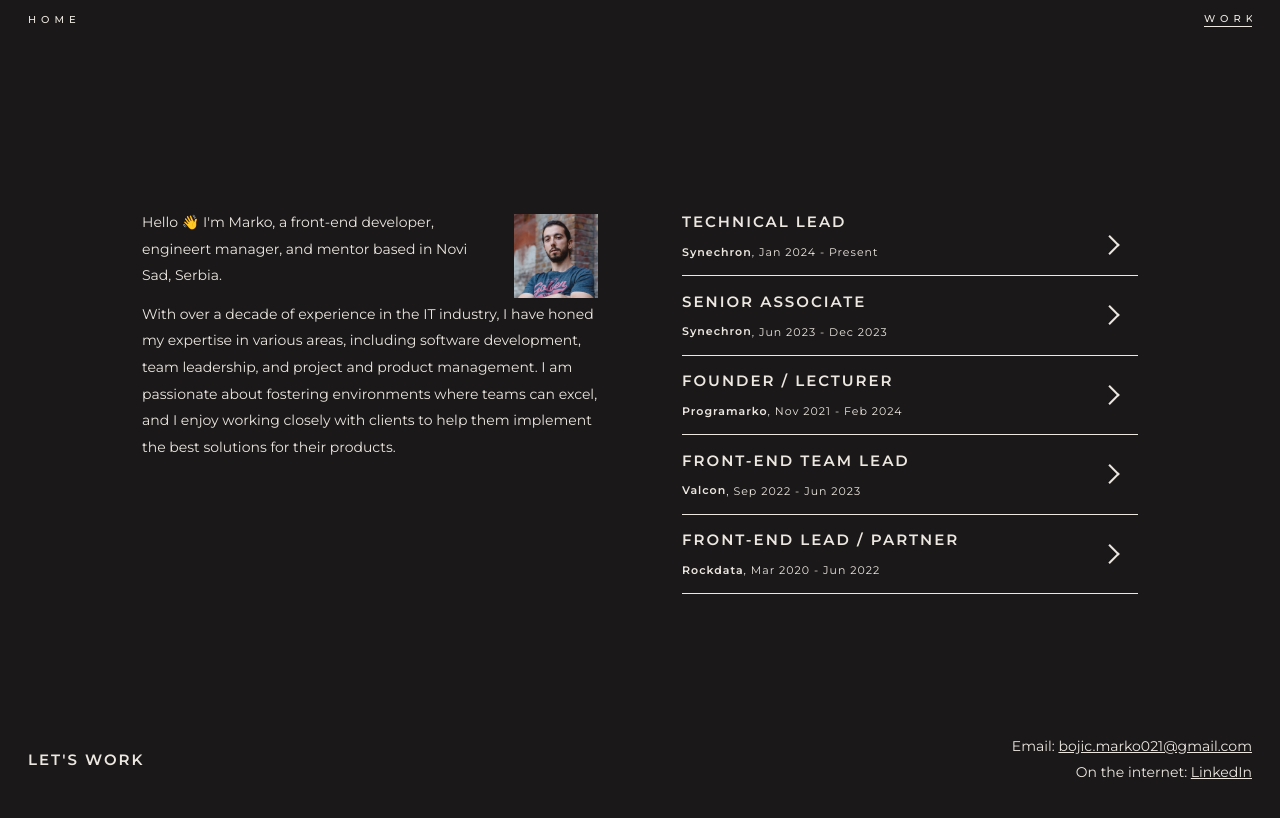
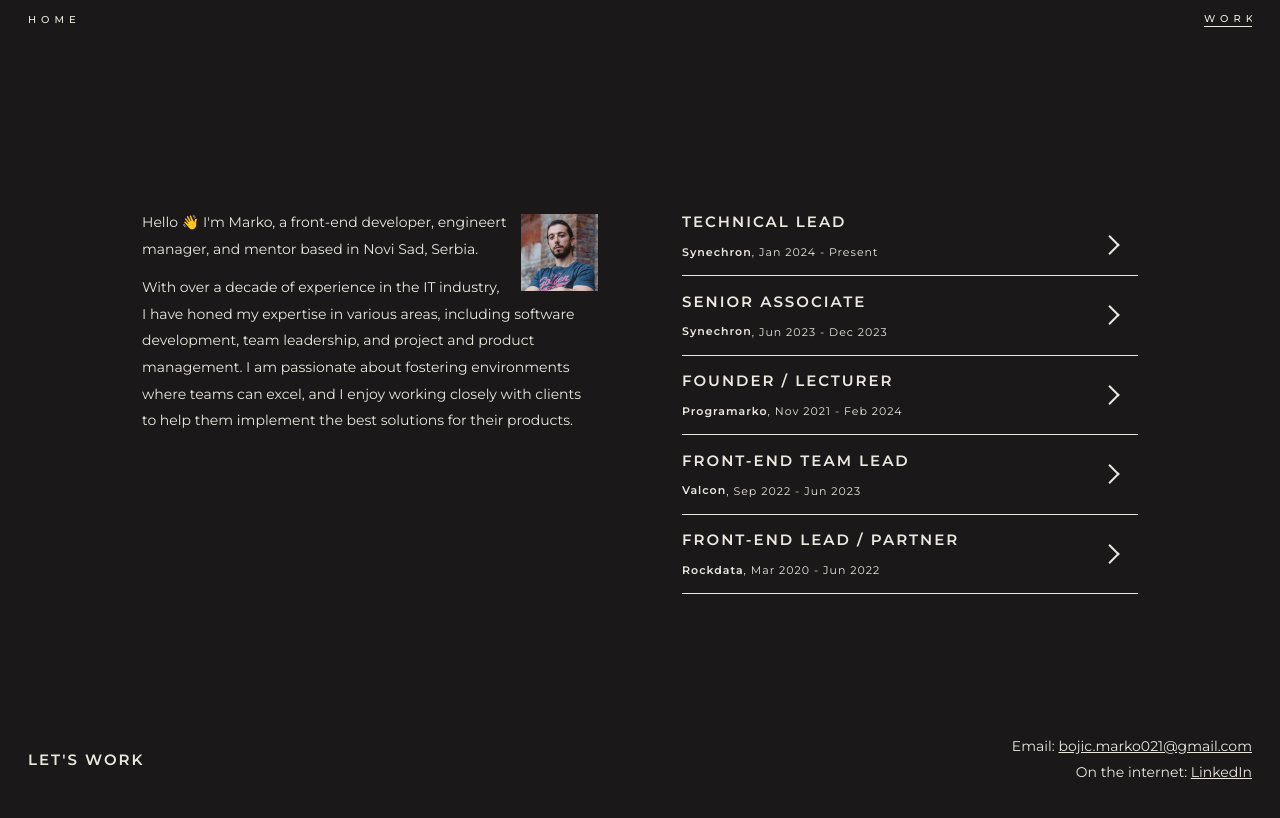
Before and after one commit to markobojic/markobojic.github.io, an Angular app: page /work in a window 1280 px wide. Shown: the top 818 px of the page. Built offline with nearby package versions, Linux system fonts and the light colour scheme.

Commit message:
animation transition fix on smaller screens

```diff
--- a/src/app/app.component.html
+++ b/src/app/app.component.html
@@ -1,5 +1,7 @@
 <div class="wrapper" [@routeAnimations]="prepareRoute(outlet)">
   <app-header></app-header>
-  <router-outlet #outlet="outlet"></router-outlet>
+  <main>
+    <router-outlet #outlet="outlet"></router-outlet>
+  </main>
   <app-footer></app-footer>
 </div>
--- a/src/app/app.component.scss
+++ b/src/app/app.component.scss
@@ -1,3 +1,7 @@
 .wrapper {
   padding: 1rem 2rem;
 }
+
+main {
+  min-height: calc(100vh - 125px);
+}
--- a/src/app/pages/work/components/work-summary/work-summary.component.scss
+++ b/src/app/pages/work/components/work-summary/work-summary.component.scss
@@ -4,10 +4,10 @@ p:first-of-type {
 }
 
 .profile-img {
-  width: 6rem;
+  width: 5.5rem;
   height: auto;
   float: right;
-  margin-left: 1.5rem;
+  margin-left: 1rem;
 }
 
 .description {
--- a/src/app/shared/components/work-wrapper/work-wrapper.component.scss
+++ b/src/app/shared/components/work-wrapper/work-wrapper.component.scss
@@ -1,7 +1,3 @@
-.work-wrapper {
-  min-height: calc(100vh - 125px);
-}
-
 .work-content {
   max-width: 1024px;
   width: 100%;
```
